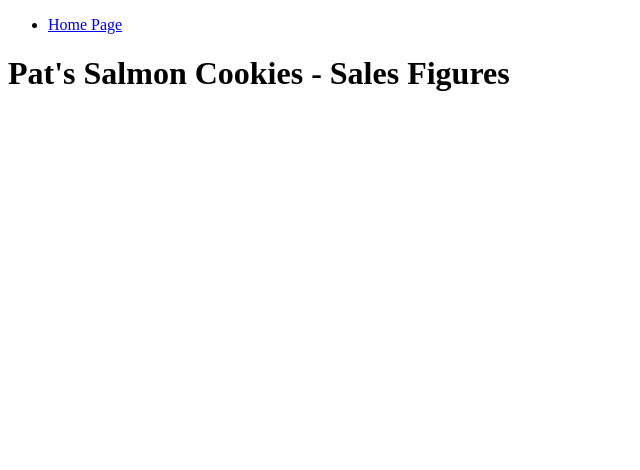
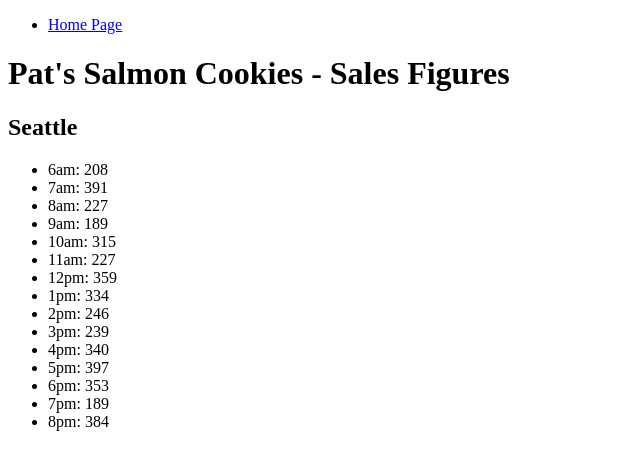
Before and after one commit to vorSherer/cookie-stand, a plain HTML site: page html/sales.html in a window 1280 px wide. Shown: the whole page, without its empty margins (0-640 px from the left). Drawn offline with Linux system fonts and the light colour scheme.

Commit message:
Lab 6 corrections

```diff
--- a/html/sales.html
+++ b/html/sales.html
@@ -23,7 +23,7 @@
             <ul id="paris"></ul>
             <ul id="lima"></ul>
 
-            <script src="js/app.js"></script>
+            <script src="../js/app.js"></script>
     </main>
     <footer>
 
--- a/js/app.js
+++ b/js/app.js
@@ -34,31 +34,33 @@ var storeSeattle = {
   calculateCookieCount: function() {
     for(var i = 0; i < this.customersEachHourArray.length; i++) {
       var cookieCount = Math.round(this.customersEachHourArray[i] * this.averageCookiesPerCustomer);
-      this.customersEachHourArray.push(cookieCount);
+      this.cookiesSoldEachHourArray.push(cookieCount);
     }
   }, //Closes cookies/hr method
 
   // Render function to pass values to Sales page
   render:  function() {
+    this.generateCustPerHour();
+    this.calculateCookieCount();
     var ulElement = document.createElement('ul');
     var h2Element = document.createElement('h2');
     h2Element.textContent = this.storeName;
     storeSales.appendChild(h2Element);
     for( var i = 0; i < hours.length; i++ ) {
       var listElement = document.createElement('li');                         //give element content
-      listElement.textContent = `${hours[i]}: ${this.cookiesSoldEachHour[i]}`; //append to DOM
+      listElement.textContent = `${hours[i]}: ${this.cookiesSoldEachHourArray[i]}`; //append to DOM
+      ulElement.appendChild(listElement);
+      // } //Closes For Loop
       storeSales.appendChild(ulElement);
-    } //Closes For Loop
-  } //Closes function
-  storeSales.appendChild(ulElement);
-}; //Closes object
-
+    }//Closes function
+  } //Closes object
+};
 //Random number generator - generates a value between min and max, inclusive of min and max
 function getRandom(min, max) {
   return Math.floor(Math.random() * (max - min +1)) + min;
 }
 
-// seattle.render(23, 65);
+storeSeattle.render();
 
 
 // var storeTokyo = {
```
Also changed, not shown: index.html (+1 -1 lines).
